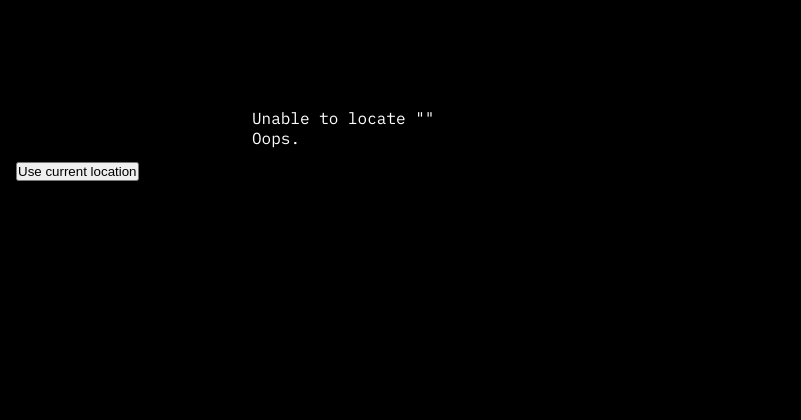
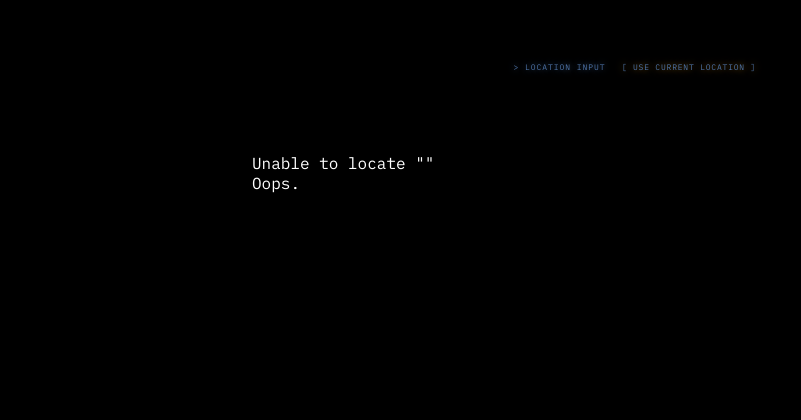
Before and after one commit to jcoolip/weather, a Flask app: template templates/find.html in a window 1280 px wide. Shown: the top 420 px of the page, without its empty margins (0-801 px from the left). Run offline with Flask 3, Linux system fonts and the light colour scheme; the template is opened without the code that fills it, so the values that code supplies are empty; some libraries are stand-ins or nearby versions.

Commit message:
attempting location services

```diff
--- a/static/css/style3.css
+++ b/static/css/style3.css
@@ -177,6 +177,109 @@ body {
     font-variant-numeric: tabular-nums;
     text-shadow: 0 0 15px rgba(255, 176, 0, 0.95);
 
+}
+
+.location-controls {
+    align-items: center;
+    justify-content: center;
+    gap: 0.65rem;
+
+    margin: auto;
+    padding: 0.45rem 0.6rem;
+
+    font-family: "IBMPlexMono-Regular", monospace;
+    font-size: 0.5rem;
+    text-transform: uppercase;
+    letter-spacing: 0.06rem;
+
+    color: var(--commodore-light);
+
+}
+
+.location-controls::before {
+    content: "> location input";
+
+    margin-right: auto;
+
+    color: var(--commodore-blue);
+    font-size: 0.5rem;
+    white-space: nowrap;
+
+    text-shadow:
+        0 0 6px rgba(79, 116, 168, 0.8);
+}
+
+.location-controls button {
+    appearance: none;
+
+    padding: 0.4rem 0.65rem;
+
+    background: #000000;
+    border: 0px solid var(--atari-orange);
+    border-radius: 0;
+
+    color: var(--commodore-blue);
+
+    font-family: "IBMPlexMono-Regular", monospace;
+    font-size: 0.5rem;
+    letter-spacing: 0.05rem;
+    text-transform: uppercase;
+
+    cursor: pointer;
+
+    text-shadow:
+        0 0 7px rgba(255, 176, 0, 0.6);
+
+    transition:
+        background 120ms ease,
+        color 120ms ease,
+        box-shadow 120ms ease;
+}
+
+.location-controls button::before {
+    content: "[ ";
+}
+
+.location-controls button::after {
+    content: " ]";
+}
+
+.location-controls button:hover {
+    background: var(--atari-orange);
+    color: var(--case-black);
+
+    box-shadow:
+        0 0 10px rgba(217, 107, 34, 0.65);
+}
+
+.location-controls button:focus-visible {
+    outline: 1px dashed var(--amber-bright);
+    outline-offset: 3px;
+}
+
+.location-controls button:disabled {
+    cursor: wait;
+    opacity: 0.45;
+    color: var(--text-muted);
+    border-color: var(--amber-dim);
+    box-shadow: none;
+}
+
+#location-status {
+    min-width: 7rem;
+
+    color: var(--commodore-light);
+    font-size: 0.58rem;
+    line-height: 1.2;
+    text-align: right;
+
+    text-shadow:
+        0 0 6px rgba(79, 116, 168, 0.7);
+}
+
+#location-status:not(:empty)::before {
+    content: ":: ";
+    color: var(--atari-orange);
 }
 
 /* Right third */
--- a/templates/find.html
+++ b/templates/find.html
@@ -14,6 +14,13 @@
     </head>
     <body>
         <div class="page_container">
+            <div class="location-controls">
+                <button type="button" id="use-location">
+                    Use current location
+                </button>
+                <div class="location-status"></div>
+            </div>
+
             <br />
             <div class="job_listings">
                 <br />
@@ -92,13 +99,6 @@
                     {% endif %}
                 </div>
             </div>
-            <div class="location-controls">
-                <button type="button" id="use-location">
-                    Use current location
-                </button>
-
-                <span id="location-status"></span>
-            </div>
             {% if cur_weather %}
                 <div class="footer">
                     | Fetched from
```
